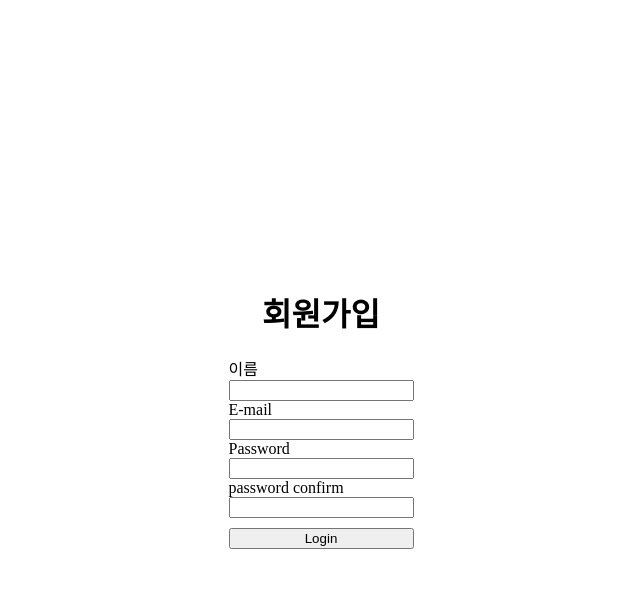
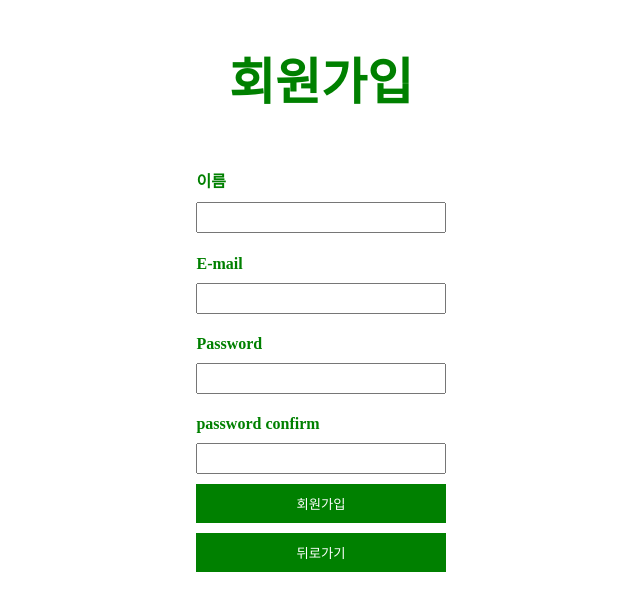
Before and after one commit to sangcheol-LEE/Moooovies, a React (Create React App) app in the folder client/: page /register in a window 1280 px wide. Shown: the top 610 px of the page, without its empty margins (319-959 px from the left). Built offline with nearby package versions, Linux system fonts and the light colour scheme; no server answers.

Commit message:
가볍게 디자인까지 마무리

```diff
--- a/client/src/App.js
+++ b/client/src/App.js
@@ -8,9 +8,9 @@ import Auth from "./hoc/auth"
 function App() {
   return (
       <Routes>
-        <Route exact path="/" element={Auth(<LandingPage />, null)}/>
+        <Route exact path="/" element={Auth(<LandingPage />, true)}/>
         <Route exact path="/login" element={Auth(<LoginPage />, false)}/>
-        <Route exact path="/register" element={Auth(<RegisterPage />, true)}/>
+        <Route exact path="/register" element={Auth(<RegisterPage />, null)}/>
       </Routes>
   );
 }
--- a/client/src/components/Styles/Base.jsx
+++ b/client/src/components/Styles/Base.jsx
@@ -2,12 +2,13 @@ import React from 'react';
 import styled from "styled-components";
 
 const Container = styled("div")`
-  width: 100%;
-  height: 100vh;
+  padding:0 50px;
   display: flex;
   flex-direction:column;
   justify-content: center;
   align-items: center;
+  margin : 0 auto;
+
 `;
 
 const Base = ({children}) => {
--- /dev/null
+++ b/client/src/components/Styles/Nav.jsx
@@ -0,0 +1,29 @@
+import React from 'react';
+import styled from 'styled-components';
+
+const Navigation = styled("div")`
+  width:100%;
+  display: flex;
+  justify-content: space-between;
+  align-items:center;
+`;
+
+const Title = styled("h1")`
+  color : green;
+`;
+
+const Button = styled("button")`
+  border: none;
+  background-color:transparent;
+`;
+
+const Nav = ({handleClick}) => {
+  return (
+    <Navigation>
+      <Title>Ian's World</Title>
+      <Button onClick={() => handleClick()}>로그아웃</Button>
+    </Navigation>
+  );
+};
+
+export default Nav;
--- a/client/src/views/LandingPage/LandingPage.jsx
+++ b/client/src/views/LandingPage/LandingPage.jsx
@@ -2,7 +2,18 @@ import React from 'react';
 import axios from "axios";
 import Base from '../../components/Styles/Base';
 import { useNavigate } from 'react-router';
+import Nav from '../../components/Styles/Nav';
+import styled from 'styled-components';
+import Ian from "../../asset/image/ian.png";
 
+
+const Image = styled("img")`
+  width:100%;
+`;
+
+const ImageContainer = styled("div")`
+  width:100%;
+`;
 const LandingPage = () => {
   const navigate = useNavigate()
 
@@ -18,13 +29,14 @@ const LandingPage = () => {
   }
 
   return (
-    <Base>
-      <h1>시작 페이지</h1>
-
-      <button onClick={handleLogout}>
-        logout
-      </button>
-    </Base>
+    <>
+      <Nav handleClick={handleLogout}/>
+      <Base>
+        <ImageContainer>
+          <Image src={Ian} alt="title"/>
+        </ImageContainer>
+      </Base>
+    </>
   );
 };
 
--- a/client/src/views/LoginPage/LoginPage.jsx
+++ b/client/src/views/LoginPage/LoginPage.jsx
@@ -5,18 +5,41 @@ import {useDispatch} from "react-redux";
 import { useNavigate } from 'react-router-dom';
 import { userLogin } from '../../action/user_action';
 
+
+
+const Title = styled("h1")`
+  color: green;
+  font-size: 50px;
+  font-weight:bold;
+`;
+
 const Form = styled("form")`
+  max-width:100%;
+  display:flex;
+  flex-direction:column;
+`;
+
+
+const SubTitle = styled("h4")`
+  margin-bottom: 10px;
+  color: green;
 `;
 
 const Input = styled("input")`
+  padding-left : 5px;
+  height: 25px;
+`;
 
-`;
-const ButtonContainer = styled("div")`
-margin: 10px 0 0 0;
-`;
 const Button = styled("button")`
   width: 100%;
+  margin-top : 10px;
+  padding : 10px 100px;
+  border : none;
+  background-color :green;
+  color : #fff;
 `;
+
+
 
 const LoginPage = () => {
   const navigate = useNavigate();
@@ -59,17 +82,16 @@ const LoginPage = () => {
 
   return (
       <Base>
-      <h1>Hello</h1>
+        <Title>IAN</Title>
         <Form onSubmit={handleSubmit}>
-        <div>E-mail</div>
+          <SubTitle>아이디</SubTitle>
           <Input type="email" name={"email"} value={info.email} onChange={handleChange}/>
 
-        <div>Password</div>
+          <SubTitle>비밀번호</SubTitle>
           <Input type="password" name={"password"} value={info.password} onChange={handleChange}/>
 
-        <ButtonContainer>
-          <Button>Login</Button>
-        </ButtonContainer>
+            <Button>로그인</Button>
+            <Button onClick={() => navigate("/register")}>회원가입</Button>
         </Form>
       </Base>
   );
--- a/client/src/views/RegisterPage/RegisterPage.jsx
+++ b/client/src/views/RegisterPage/RegisterPage.jsx
@@ -5,18 +5,38 @@ import { useDispatch } from 'react-redux';
 import { useNavigate } from 'react-router';
 import { userRegister } from '../../action/user_action';
 
-const Form = styled("form")`
+const Title = styled("h1")`
+  color: green;
+  font-size: 50px;
+  font-weight:bold;
 `;
 
-  const Input = styled("input")`
+const Form = styled("form")`
+  max-width:100%;
+  display:flex;
+  flex-direction:column;
+`;
 
+
+const SubTitle = styled("h4")`
+  margin-bottom: 10px;
+  color: green;
 `;
-const ButtonContainer = styled("div")`
-  margin: 10px 0 0 0;
+
+const Input = styled("input")`
+  padding-left : 5px;
+  height: 25px;
 `;
+
 const Button = styled("button")`
   width: 100%;
+  margin-top : 10px;
+  padding : 10px 100px;
+  border : none;
+  background-color :green;
+  color : #fff;
 `;
+
 
 
 
@@ -79,25 +99,23 @@ const RegisterPage = () => {
 
   return (
     <Base>
-      <h1>회원가입</h1>
+      <Title>회원가입</Title>
       <Form onSubmit={handleSubmit}>
 
-        <div>이름</div>
+        <SubTitle>이름</SubTitle>
         <Input type="text" name={"name"} value={info.name} onChange={handleChange}/>
 
-        <div>E-mail</div>
+        <SubTitle>E-mail</SubTitle>
         <Input type="email" name={"email"} value={info.email} onChange={handleChange}/>
 
-        <div>Password</div>
+        <SubTitle>Password</SubTitle>
         <Input type="password" name={"password"} value={info.password} onChange={handleChange}/>
 
-        <div>password confirm</div>
+        <SubTitle>password confirm</SubTitle>
         <Input type="password" name={"password_confirm"} value={info.password_confirm} onChange={handleChange}/>
 
-        <ButtonContainer>
-          <Button>Login</Button>
-        </ButtonContainer>
-
+          <Button>회원가입</Button>
+          <Button onClick={() => navigate("/login")}>뒤로가기</Button>
       </Form>
     </Base>
   );
```
Also changed, not shown: client/src/asset/image/ian.png (added). Lines whose indentation alone changed are shown as unchanged.
